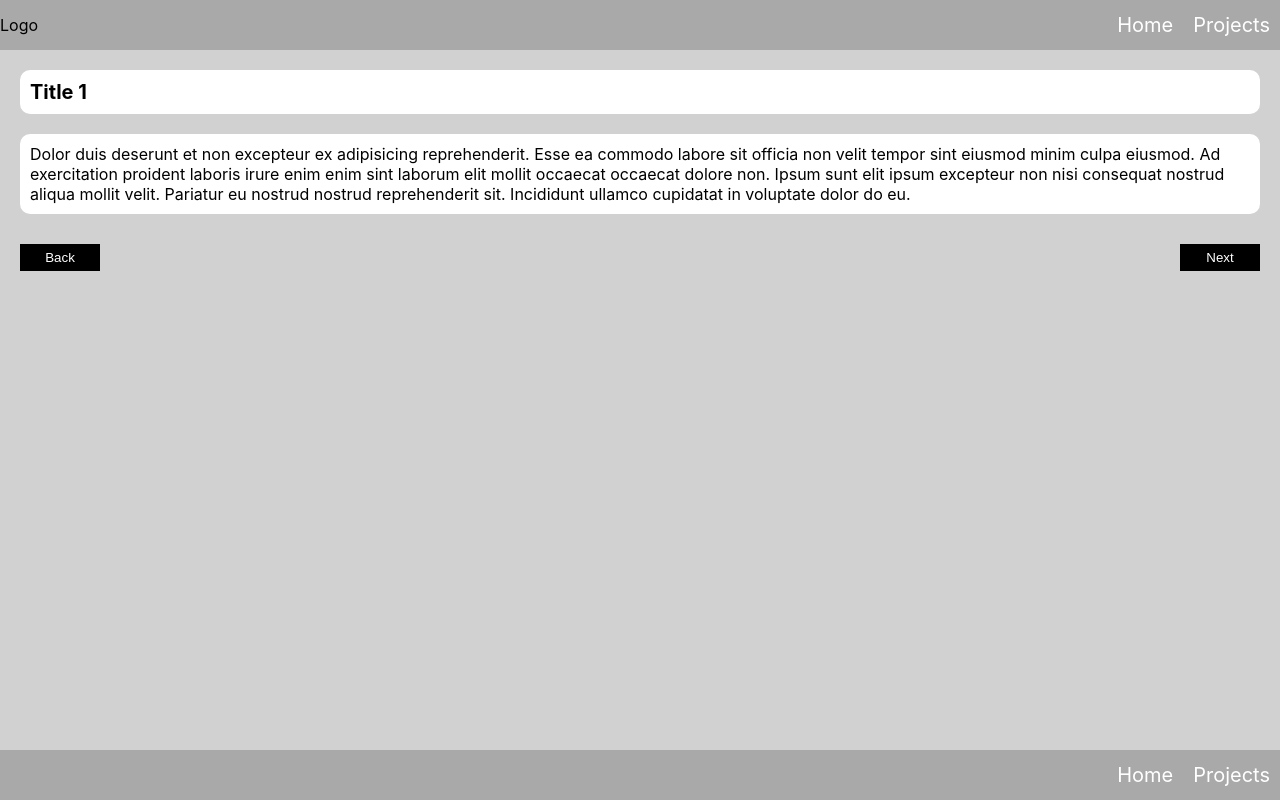
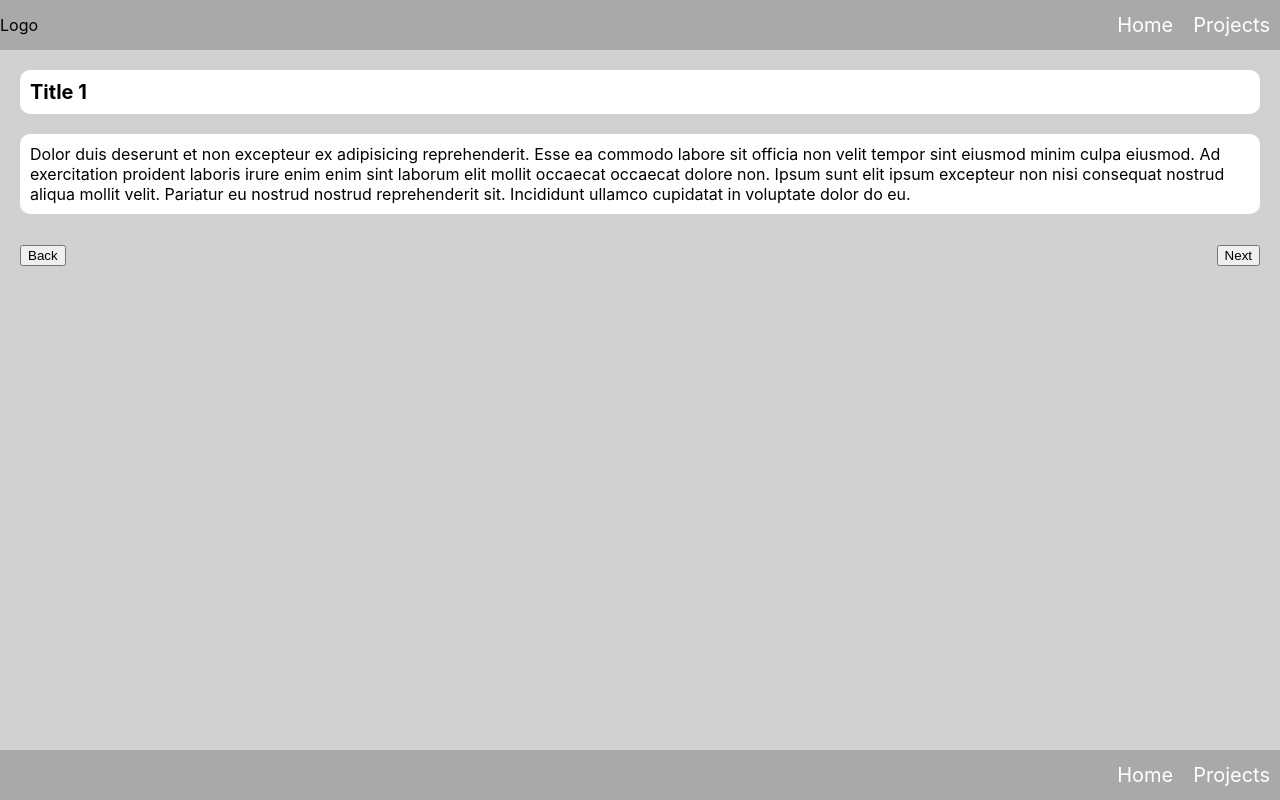
Before and after one commit to ogamilait/TheoryHQ, a React (Create React App) app: page /projects/1 in a window 1280 px wide. Built offline with nearby package versions, Linux system fonts and the light colour scheme.

Commit message:
Try add theme

```diff
--- a/src/Layout/NavBarTop.tsx
+++ b/src/Layout/NavBarTop.tsx
@@ -73,7 +73,6 @@ interface INavBarTop {
 
 
 const NavBarTop: React.FunctionComponent<INavBarTop> = ({ classes }) => {
-
     let [openMenu, setMenu] = useState(false)
 
     return (
--- /dev/null
+++ b/src/Layout/Theme.tsx
@@ -0,0 +1,9 @@
+export const ThemeStyles = {
+    btnPrimary: {
+        background: '#000',
+        color: '#fff',
+        border: 0,
+        padding: '6px',
+        width: '80px',
+    }
+};
--- a/src/Projects/Project.tsx
+++ b/src/Projects/Project.tsx
@@ -2,7 +2,8 @@ import React, { useState, useEffect, ElementType } from 'react';
 import { IProject, projectsList } from './Projects'
 import rr, { withRouter, RouteProps, Route, Router, RouteComponentProps, match } from 'react-router';
 import { Link, Redirect } from 'react-router-dom';
-import injectSheet from "react-jss";
+import withStyles, {InjectOptions, Theming, withTheme } from "react-jss";
+import { Theme } from "theming";
 
 const styles = {
     body: {
@@ -42,8 +43,10 @@ const styles = {
 };
 
 const Project: React.FunctionComponent<RouteComponentProps<any>> = (props: any) => {
+    debugger
     let match = props.match
     let classes = props.classes
+    const theme = props.theme
     let id: number = parseInt(match.params.id)
     let backId: number = id - 1
     let nextId: number = id + 1
@@ -64,11 +67,11 @@ const Project: React.FunctionComponent<RouteComponentProps<any>> = (props: any)
                 <div className={classes.description}>{project.description}</div>
             </div>
             <div className={classes.pagination}>
-                <Link to={"/projects/" + backId}><button className={classes.btn}>Back</button></Link>
-                <Link to={"/projects/" + nextId}><button className={classes.btn}>Next</button></Link>
+                <Link to={"/projects/" + backId}><button className={classes.btnPrimary}>Back</button></Link>
+                <Link to={"/projects/" + nextId}><button className={classes.btnPrimary}>Next</button></Link>
             </div>
         </div>
     );
 };
 
-export default withRouter(injectSheet(styles)(Project));
+export default withRouter(withStyles(styles)(Project));
--- a/src/index.tsx
+++ b/src/index.tsx
@@ -4,10 +4,14 @@ import './index.css';
 import App from './Layout/App';
 import * as serviceWorker from './serviceWorker';
 import { BrowserRouter as Router, Route, Link } from "react-router-dom";
+import withStyles, {ThemeProvider} from 'react-jss'
+import {ThemeStyles} from './Layout/Theme'
 
 const Index = (
     <Router>
-        <App />
+        <ThemeProvider theme={ThemeStyles}>
+            <App />
+        </ThemeProvider>
     </Router>
 )
 
```
